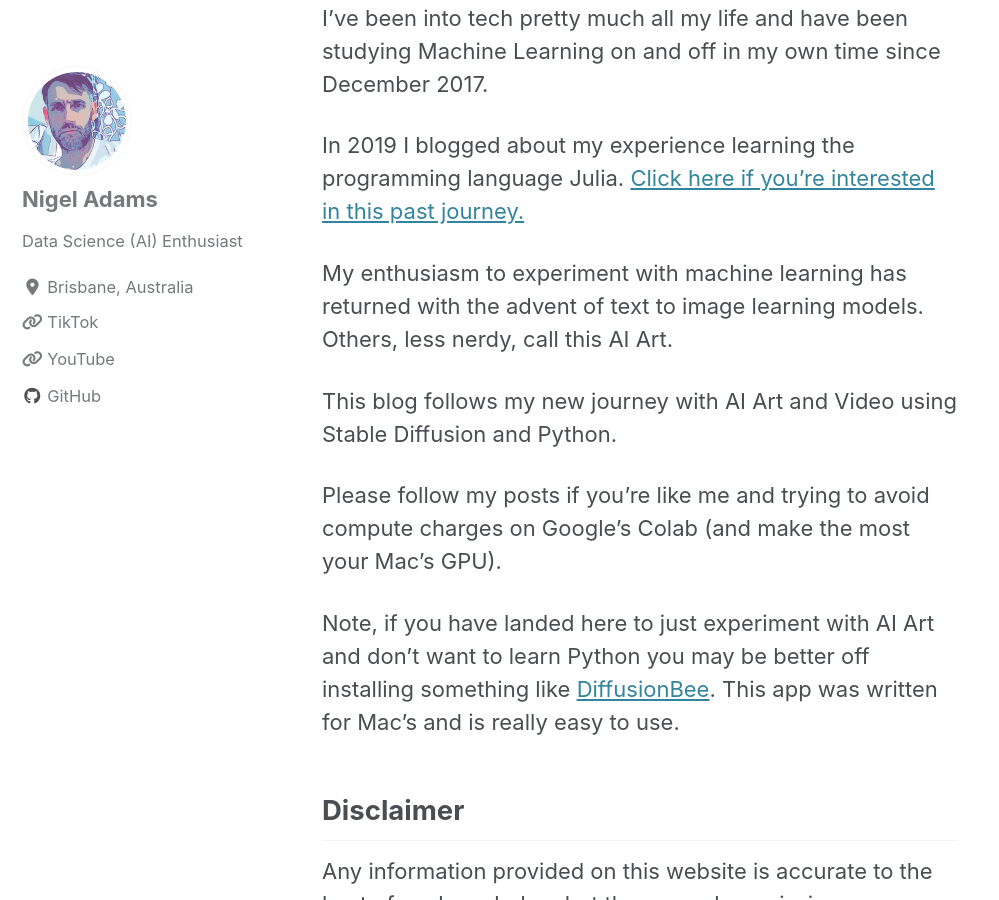
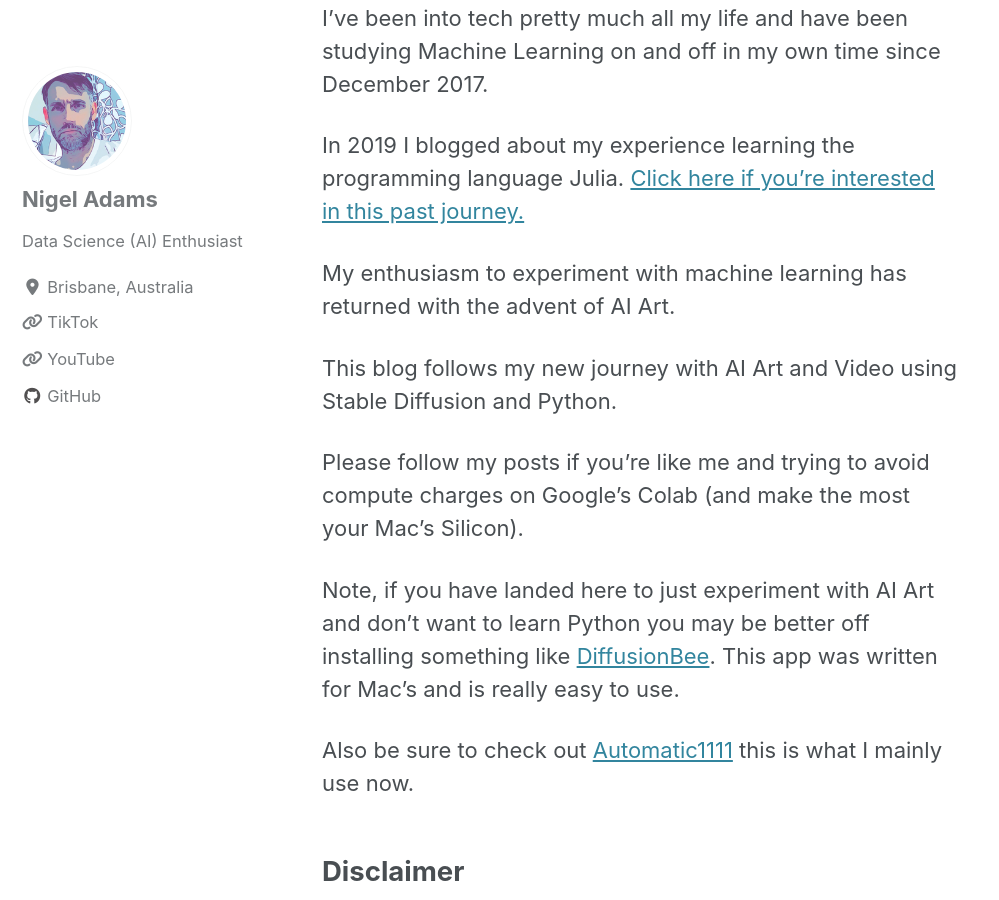
Before and after one commit to Spcman/stable-diffusion-m1, a Jekyll site: the page built from _pages/about.md, in a window 1280 px wide and 900 px high, scrolled down 728 px. Shown: the whole window, without its empty margins (0-999 px from the left). Built offline with Jekyll 4.4.1, drawn with Linux system fonts in a browser that asks for light colours; cached includes are drawn as plain includes; nearby versions of some CDN libraries.

Commit message:
Update about.md

```diff
--- a/_pages/about.md
+++ b/_pages/about.md
@@ -12,13 +12,15 @@ I’ve been into tech pretty much all my life and have been studying Machine Lea
 
 In 2019 I blogged about my experience learning the programming language Julia. [Click here if you're interested in this past journey.](https://spcman.github.io/getting-to-know-julia/)
 
-My enthusiasm to experiment with machine learning has returned with the advent of text to image learning models. Others, less nerdy, call this AI Art.
+My enthusiasm to experiment with machine learning has returned with the advent of AI Art.
 
 This blog follows my new journey with AI Art and Video using Stable Diffusion and Python.
 
-Please follow my posts if you're like me and trying to avoid compute charges on Google’s Colab (and make the most your Mac's GPU).
+Please follow my posts if you're like me and trying to avoid compute charges on Google’s Colab (and make the most your Mac's Silicon).
 
 Note, if you have landed here to just experiment with AI Art and don't want to learn Python you may be better off installing something like [DiffusionBee](https://diffusionbee.com/).  This app was written for Mac's and is really easy to use.
+
+Also be sure to check out [Automatic1111](https://github.com/AUTOMATIC1111/stable-diffusion-webui/wiki/Installation-on-Apple-Silicon) this is what I mainly use now.
 
 
 ## Disclaimer
```
